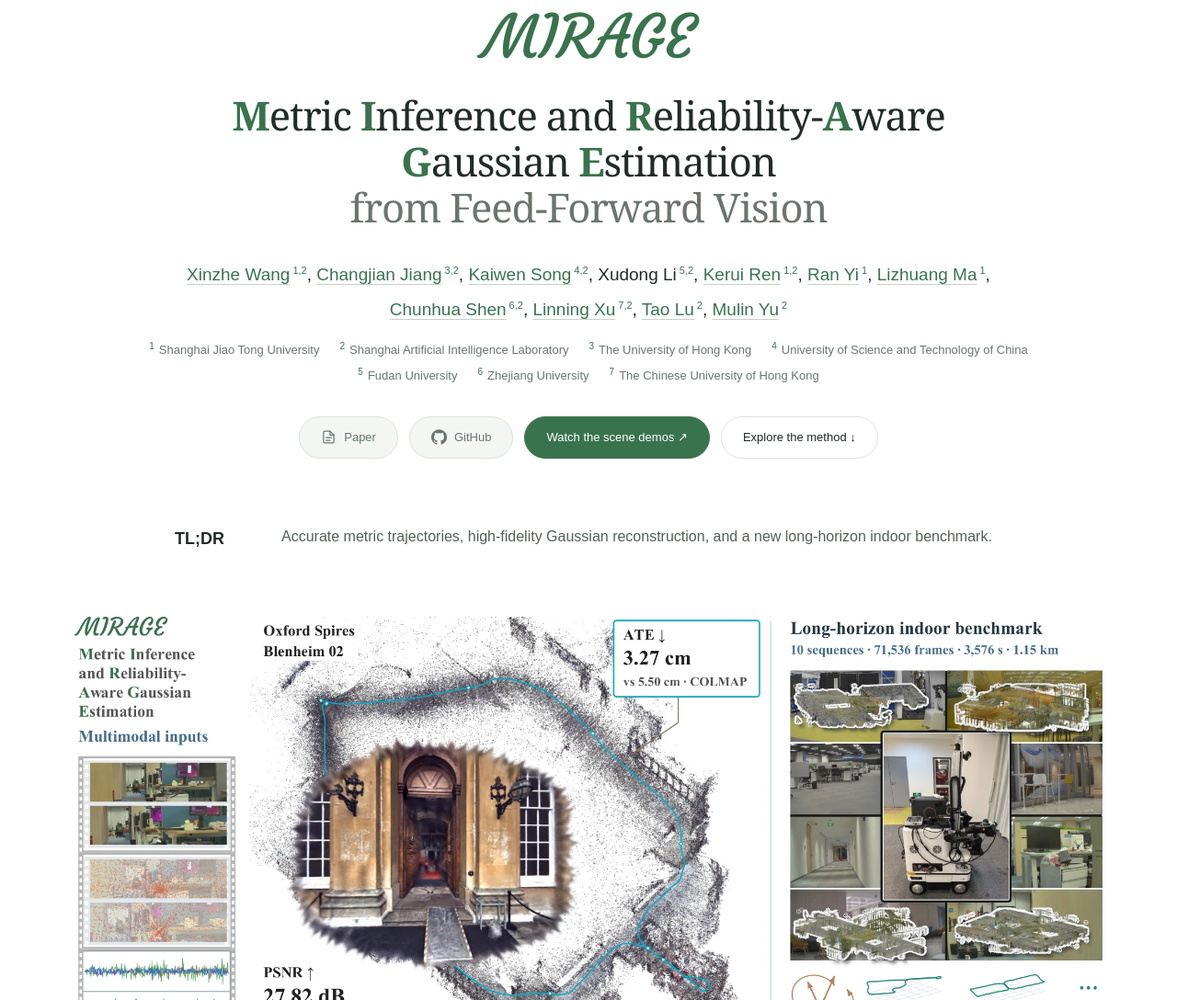
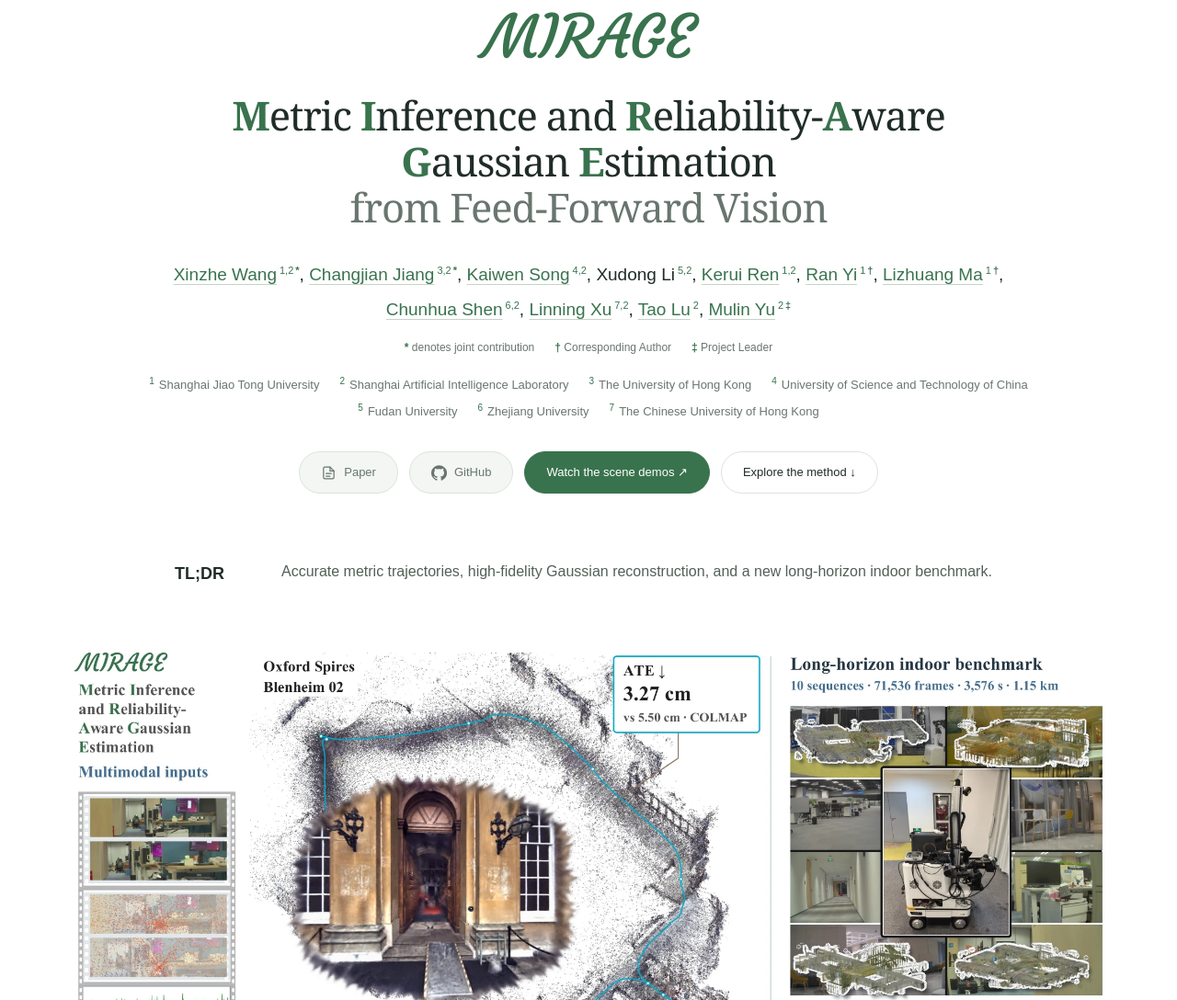
Before and after one commit to hiroxzwang/hiroxzwang.github.io, a plain HTML site: page publications/mirage/index.html in a window 1280 px wide. Shown: the part 1003-2091 px from the top of the page at 92% size. Drawn offline with Linux system fonts and the light colour scheme.

Commit message:
denote author

```diff
--- a/publications/mirage/app.js
+++ b/publications/mirage/app.js
@@ -20,8 +20,24 @@
         sup.setAttribute('aria-label', author.affiliations.map(id => config.affiliations[id]).join('; '));
         name.append(sup);
       }
+      const role = config.authorRoles?.[author.role];
+      if (role) {
+        const marker = document.createElement('sup');
+        marker.className = 'author-role'; marker.textContent = role.symbol;
+        marker.title = role.label; marker.setAttribute('aria-label', role.label);
+        name.append(marker);
+      }
       $('#authors').append(name);
     });
+    Object.entries(config.authorRoles || {}).forEach(([key, role]) => {
+      if (!config.authors.some(author => author.role === key)) return;
+      const item = document.createElement('span');
+      const marker = document.createElement('span');
+      marker.className = 'role-symbol'; marker.textContent = role.symbol;
+      item.append(marker, document.createTextNode(' ' + role.label));
+      $('#author-notes').append(item);
+    });
+    $('#author-notes').hidden = !$('#author-notes').childElementCount;
     Object.entries(config.affiliations).forEach(([id, institution]) => {
       const item = document.createElement('span'); item.className = 'affiliation';
       const sup = document.createElement('sup'); sup.textContent = id;
--- a/publications/mirage/config.js
+++ b/publications/mirage/config.js
@@ -1,18 +1,23 @@
 /* All media paths are relative to index.html. Change filenames here to match your local project. */
 window.MIRAGE = {
   authors: [
-    {name: 'Xinzhe Wang', url: 'https://hiroxzwang.github.io/', affiliations: [1, 2]},
-    {name: 'Changjian Jiang', url: 'https://scholar.google.com/citations?hl=en&user=V4miywEAAAAJ', affiliations: [3, 2]},
+    {name: 'Xinzhe Wang', role: 'joint', url: 'https://hiroxzwang.github.io/', affiliations: [1, 2]},
+    {name: 'Changjian Jiang', role: 'joint', url: 'https://scholar.google.com/citations?hl=en&user=V4miywEAAAAJ', affiliations: [3, 2]},
     {name: 'Kaiwen Song', url: 'https://scholar.google.com/citations?user=J7kHTIMAAAAJ&hl=en', affiliations: [4, 2]},
     {name: 'Xudong Li', affiliations: [5, 2]},
     {name: 'Kerui Ren', url: 'https://cskrren.github.io/', affiliations: [1, 2]},
-    {name: 'Ran Yi', url: 'https://yiranran.github.io/', affiliations: [1]},
-    {name: 'Lizhuang Ma', url: 'https://dmcv.sjtu.edu.cn/people/', affiliations: [1]},
+    {name: 'Ran Yi', role: 'corresponding', url: 'https://yiranran.github.io/', affiliations: [1]},
+    {name: 'Lizhuang Ma', role: 'corresponding', url: 'https://dmcv.sjtu.edu.cn/people/', affiliations: [1]},
     {name: 'Chunhua Shen', url: 'https://cshen.github.io/', affiliations: [6, 2]},
     {name: 'Linning Xu', url: 'https://eveneveno.github.io/lnxu/', affiliations: [7, 2]},
     {name: 'Tao Lu', url: 'https://inspirelt.github.io/', affiliations: [2]},
-    {name: 'Mulin Yu', url: 'https://mulinyu.github.io/', affiliations: [2]}
+    {name: 'Mulin Yu', role: 'leader', url: 'https://mulinyu.github.io/', affiliations: [2]}
   ],
+  authorRoles: {
+    joint: {symbol: '*', label: 'denotes joint contribution'},
+    corresponding: {symbol: '†', label: 'Corresponding Author'},
+    leader: {symbol: '‡', label: 'Project Leader'}
+  },
   affiliations: {
     1: 'Shanghai Jiao Tong University',
     2: 'Shanghai Artificial Intelligence Laboratory',
--- a/publications/mirage/index.html
+++ b/publications/mirage/index.html
@@ -29,6 +29,7 @@
     <p class="eyebrow">Metric inference × Gaussian estimation</p>
     <h1><span class="wordmark">MIRAGE</span><br><span class="initial">M</span>etric <span class="initial">I</span>nference and <span class="initial">R</span>eliability-<span class="initial">A</span>ware<br class="desktop"> <span class="initial">G</span>aussian <span class="initial">E</span>stimation<br class="desktop"> <span class="muted">from Feed-Forward Vision</span></h1>
     <p id="authors" hidden></p>
+    <p id="author-notes" aria-label="Author contributions and roles" hidden></p>
     <p id="affiliations" hidden></p>
     <div class="actions" id="resources">
       <a class="button resource-link" id="paper-link" role="link" aria-disabled="true" tabindex="0" title="Paper coming soon"><svg viewBox="0 0 24 24" aria-hidden="true" focusable="false" fill="none" stroke="currentColor" stroke-width="1.7" stroke-linecap="round" stroke-linejoin="round"><path d="M14 3H6a2 2 0 0 0-2 2v14a2 2 0 0 0 2 2h12a2 2 0 0 0 2-2V9z"/><path d="M14 3v6h6M8 13h8M8 17h6"/></svg>Paper</a>
```
Also changed, not shown: publications/mirage/styles.css.
